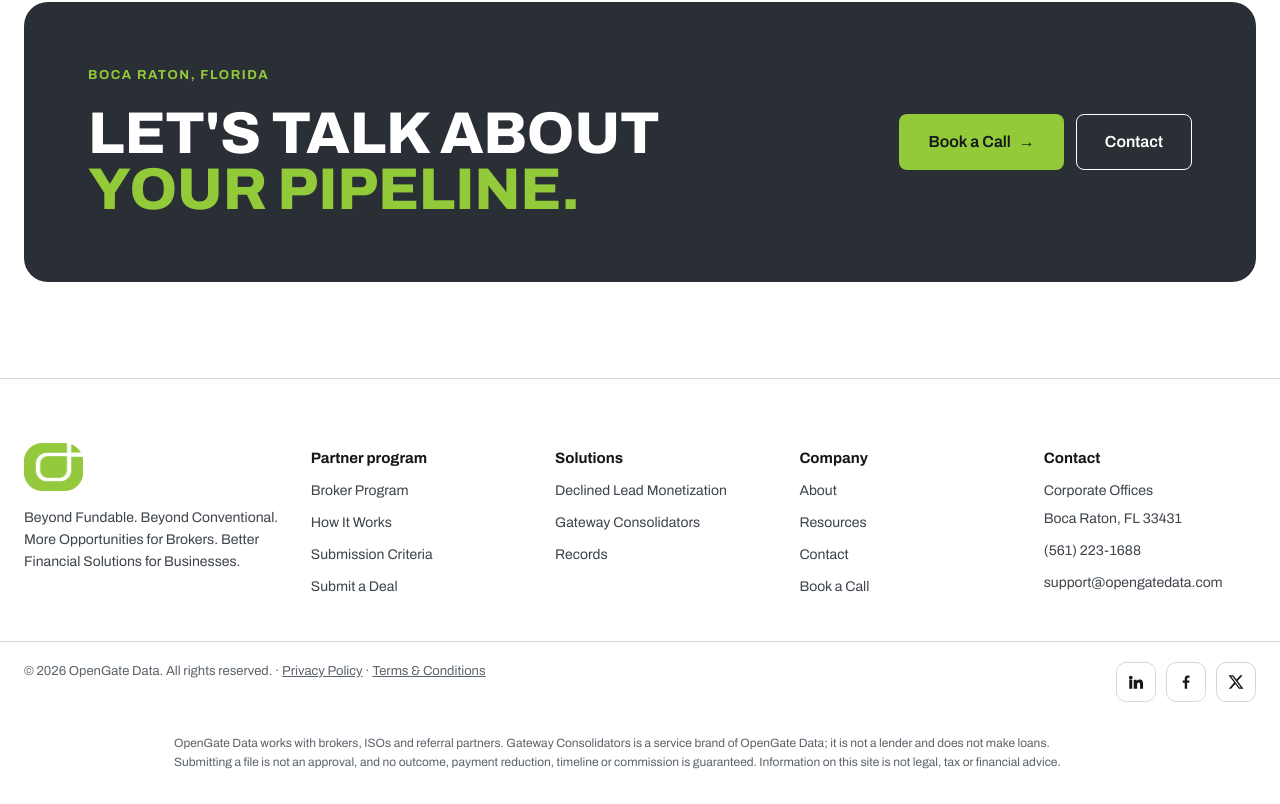
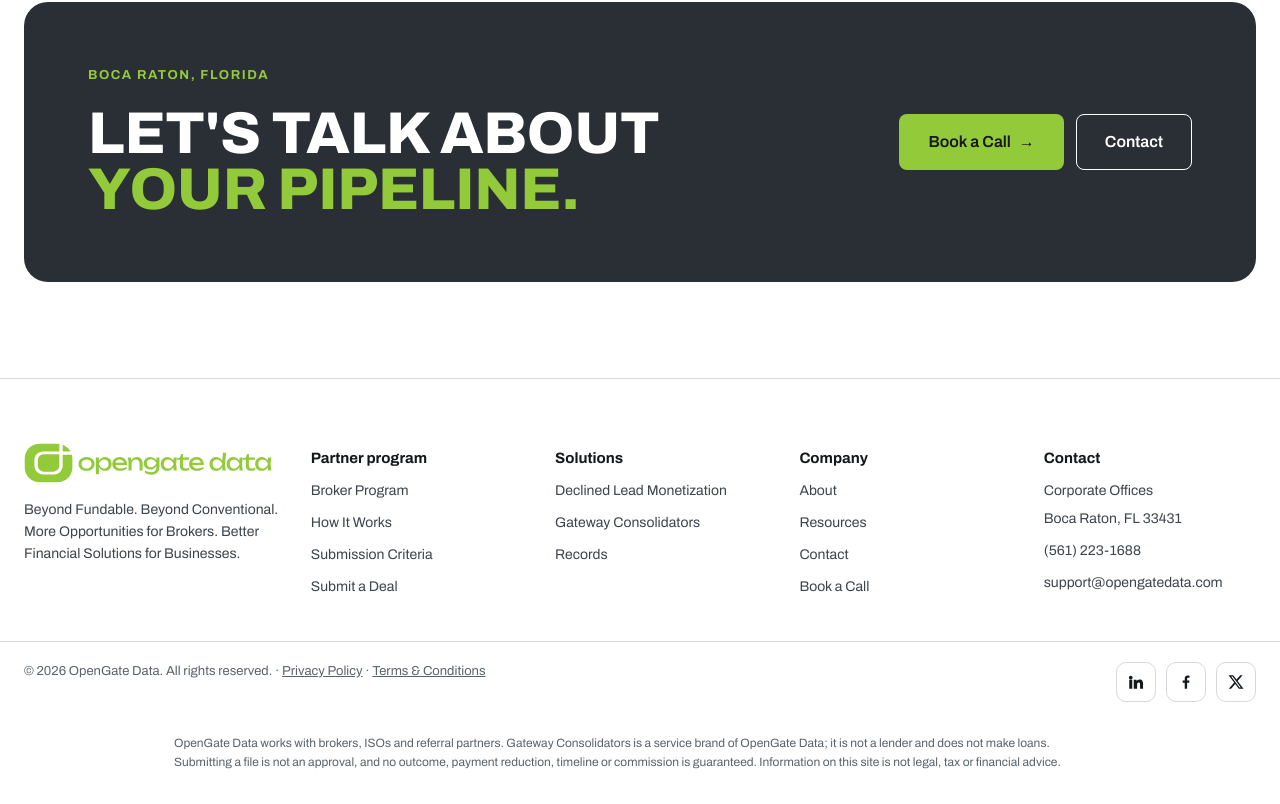
Before and after one commit to whatwedobest/OGD, a plain HTML site: page about/index.html in a window 1280 px wide. Shown: the part 2705-3509 px from the top of the page. Drawn offline with Linux system fonts and the light colour scheme.

Commit message:
Footer: use horizontal green OGD logo (OGD-LOGO-H-COLOR-6415)
Co-Authored-By: Claude Opus 5.5 <noreply@anthropic.com>
Claude-Session: https://claude.ai/code/session_01N6971EVu79LZ77Q1d8PD1a

```diff
--- a/about/index.html
+++ b/about/index.html
@@ -164,7 +164,7 @@
 </main>
 <footer class="site-footer">
 <div class="wrap footer-top">
-<div class="footer-brand"><img src="../assets/img/ogd-mark.png" alt="OpenGate Data" width="59" height="48"><p>Beyond Fundable. Beyond Conventional.<br>More Opportunities for Brokers. Better Financial Solutions for Businesses.</p></div>
+<div class="footer-brand"><a href="../" aria-label="OpenGate Data home"><img class="footer-logo" src="../assets/img/ogd-logo-h-green.svg" alt="OpenGate Data" width="248" height="40"></a><p>Beyond Fundable. Beyond Conventional.<br>More Opportunities for Brokers. Better Financial Solutions for Businesses.</p></div>
 <div class="footer-col"><strong>Partner program</strong><a href="../broker-program/">Broker Program</a><a href="../how-it-works/">How It Works</a><a href="../submission-criteria/">Submission Criteria</a><a href="../submit-a-deal/">Submit a Deal</a></div>
 <div class="footer-col"><strong>Solutions</strong><a href="../declined-lead-monetization/">Declined Lead Monetization</a><a href="../gateway-consolidators/">Gateway Consolidators</a><a href="../records/">Records</a></div>
 <div class="footer-col"><strong>Company</strong><a href="../about/">About</a><a href="../resources/">Resources</a><a href="../contact/">Contact</a><a href="https://calendar.app.google/JTbyWT2rURonvT2TA" rel="noopener" target="_blank">Book a Call</a></div>
--- a/assets/css/site.css
+++ b/assets/css/site.css
@@ -338,7 +338,7 @@ p { margin: 0; }
 /* ---------- Footer ---------- */
 .site-footer { border-top: 1px solid var(--line); }
 .footer-top { padding-top: 64px; padding-bottom: 40px; display: grid; grid-template-columns: minmax(220px, 1.2fr) repeat(4, minmax(150px, 1fr)); gap: 32px; }
-.footer-top img { height: 48px; width: auto; }
+.footer-top .footer-logo { height: 40px; width: auto; display: block; }
 .footer-col { display: flex; flex-direction: column; gap: 4px; font-size: 14px; line-height: 2; color: var(--ink-2); }
 .footer-col strong { color: var(--ink); font-size: 15px; }
 .footer-col a { color: var(--ink-2); text-decoration: none; }
```
Also changed, not shown: broker-program/index.html (+1 -1 lines), contact/index.html (+1 -1 lines), declined-lead-monetization/index.html (+1 -1 lines), gateway-consolidators/index.html (+1 -1 lines), how-it-works/index.html (+1 -1 lines), index.html (+1 -1 lines), privacy-policy/index.html (+1 -1 lines), records/index.html (+1 -1 lines), resources/index.html (+1 -1 lines), submission-criteria/index.html (+1 -1 lines), submit-a-deal/index.html (+1 -1 lines), terms/index.html (+1 -1 lines), assets/img/ogd-logo-h-green.svg (added), 1 other file.
